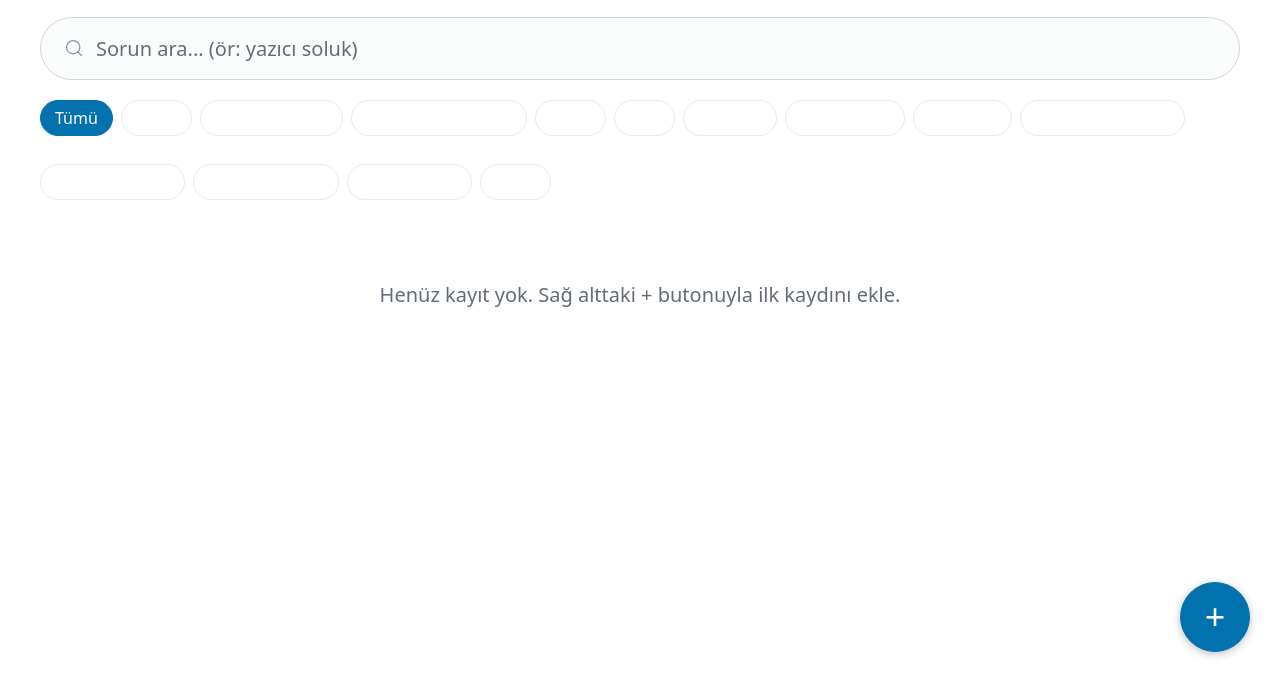
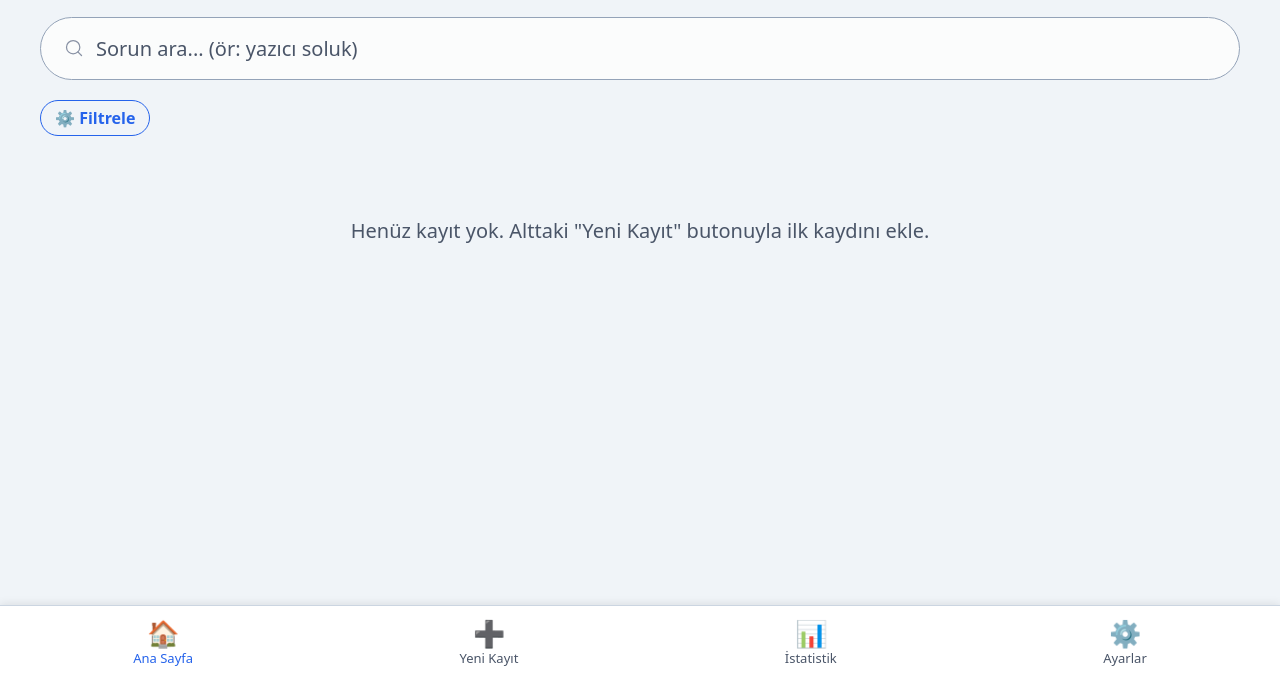
Before and after one commit to Nasrettin2001/ariza-kayit, a plain HTML site: page index.html in a window 1280 px wide. Shown: the part 118-800 px from the top of the page. Drawn offline with nearby package versions, Linux system fonts and the light colour scheme.

Commit message:
Alt navigasyon barı, geri tuşu desteği, filtre daraltma ve aydınlık tema düzeltmesi
- Alt bar eklendi (Ana Sayfa, Yeni Kayıt, İstatistik, Ayarlar)
- FAB butonu ve başlıktaki ikonlar kaldırıldı
- History API ile geri tuşu önceki ekrana dönüyor
- Kategori çipleri daraltıldı, Filtrele butonu ile açılıyor
- Aydınlık tema renkleri düzeltildi (yazılar artık görünür)
- Service worker cache v6'ya güncellendi

Co-Authored-By: Claude Opus 4.6 <noreply@anthropic.com>

```diff
--- a/index.html
+++ b/index.html
@@ -26,8 +26,6 @@
         <h1>Çözüm Defteri</h1>
         <p><small>Çözülen sorunları kaydet, kolayca bul</small></p>
       </div>
-      <button id="btn-istatistik" class="outline secondary btn-ayarlar" aria-label="İstatistik">&#9776;</button>
-      <button id="btn-ayarlar" class="outline secondary btn-ayarlar" aria-label="Ayarlar">&#9881;</button>
     </header>
 
     <input type="search" id="arama-kutusu" placeholder="Sorun ara... (ör: yazıcı soluk)">
@@ -38,14 +36,13 @@
     </div>
 
     <section id="kayit-listesi">
-      <p class="bos-mesaj">Henüz kayıt yok. Sağ alttaki + butonuyla ilk kaydını ekle.</p>
+      <p class="bos-mesaj">Henüz kayıt yok. Alttaki "Yeni Kayıt" butonuyla ilk kaydını ekle.</p>
     </section>
 
     <div id="daha-fazla-wrap" style="display:none; text-align:center; margin:1rem 0;">
       <button id="btn-daha-fazla" class="outline">Daha fazla yükle</button>
     </div>
 
-    <button id="btn-yeni" class="fab" aria-label="Yeni kayıt ekle">+</button>
   </main>
 
   <!-- ===== EKRAN 2: YENİ KAYIT / DÜZENLE ===== -->
@@ -221,6 +218,26 @@
     </article>
   </main>
 
+  <!-- ===== ALT NAVİGASYON BARI ===== -->
+  <nav id="alt-bar" class="alt-bar">
+    <button class="alt-bar-btn aktif" data-ekran="ekran-liste" id="bar-ana">
+      <span class="alt-bar-ikon">🏠</span>
+      <span class="alt-bar-yazi">Ana Sayfa</span>
+    </button>
+    <button class="alt-bar-btn" data-ekran="ekran-form" id="bar-yeni">
+      <span class="alt-bar-ikon">➕</span>
+      <span class="alt-bar-yazi">Yeni Kayıt</span>
+    </button>
+    <button class="alt-bar-btn" data-ekran="ekran-istatistik" id="bar-istatistik">
+      <span class="alt-bar-ikon">📊</span>
+      <span class="alt-bar-yazi">İstatistik</span>
+    </button>
+    <button class="alt-bar-btn" data-ekran="ekran-ayarlar" id="bar-ayarlar">
+      <span class="alt-bar-ikon">⚙️</span>
+      <span class="alt-bar-yazi">Ayarlar</span>
+    </button>
+  </nav>
+
   <!-- JS modülleri -->
   <script src="https://cdn.jsdelivr.net/npm/dexie@4.0.8/dist/dexie.min.js"></script>
   <script src="https://cdn.jsdelivr.net/npm/fuse.js@7.0.0/dist/fuse.min.js"></script>
--- a/js/app.js
+++ b/js/app.js
@@ -14,11 +14,39 @@ import { kayitAra } from './arama.js';
 import { disaAktar, iceAktar, csvDisaAktar, csvIceAktar } from './yedek.js';
 
 // ===== EKRAN YÖNETİMİ =====
-// Tüm ekranları gizleyip sadece istenen ekranı gösterir
-function ekranGoster(ekranId) {
+// Ekran geçmişi: telefonun geri tuşuyla önceki ekrana dönmek için
+let ekranGecmisi = ['ekran-liste'];
+
+function ekranGoster(ekranId, geriMi = false) {
   document.querySelectorAll('.ekran').forEach(el => el.classList.remove('aktif'));
   document.getElementById(ekranId).classList.add('aktif');
   window.scrollTo(0, 0);
+
+  if (!geriMi) {
+    if (ekranGecmisi[ekranGecmisi.length - 1] !== ekranId) {
+      ekranGecmisi.push(ekranId);
+      history.pushState({ ekran: ekranId }, '');
+    }
+  }
+
+  // Alt bar aktif butonu güncelle
+  altBarGuncelle(ekranId);
+}
+
+// Telefonun geri tuşunu yakala
+window.addEventListener('popstate', () => {
+  if (ekranGecmisi.length > 1) {
+    ekranGecmisi.pop();
+    const oncekiEkran = ekranGecmisi[ekranGecmisi.length - 1];
+    ekranGoster(oncekiEkran, true);
+  }
+});
+
+// Alt navigasyon barını güncelle
+function altBarGuncelle(ekranId) {
+  document.querySelectorAll('.alt-bar-btn').forEach(btn => {
+    btn.classList.toggle('aktif', btn.dataset.ekran === ekranId);
+  });
 }
 
 // ===== SAYFA DURUMU =====
@@ -38,6 +66,8 @@ document.addEventListener('DOMContentLoaded', async () => {
   await listeYenile();
   aramaGecmisiniGoster();
   olaylariKur();
+  // İlk ekran için history state ayarla
+  history.replaceState({ ekran: 'ekran-liste' }, '');
 });
 
 // Kategori <select> alanını doldur
@@ -56,37 +86,76 @@ async function kategorileriDoldur() {
 }
 
 // ===== KATEGORİ ÇİPLERİ =====
+let filtrelerAcik = false;
+
 async function kategoriCipleriniOlustur() {
   const kategoriler = await kategorileriYukle();
   const wrap = document.getElementById('kategori-cipler');
   wrap.innerHTML = '';
 
-  // "Tümü" çipi
+  // "Filtrele" aç/kapa butonu
+  const filtreBtn = document.createElement('button');
+  filtreBtn.type = 'button';
+  filtreBtn.className = 'cip filtre-toggle';
+  filtreBtn.textContent = '⚙ Filtrele';
+  filtreBtn.addEventListener('click', () => {
+    filtrelerAcik = !filtrelerAcik;
+    cipGizle(filtrelerAcik);
+    filtreBtn.textContent = filtrelerAcik ? '✕ Kapat' : '⚙ Filtrele';
+  });
+  wrap.appendChild(filtreBtn);
+
+  // Seçili kategori göstergesi
+  if (seciliKategori) {
+    const aktifCip = document.createElement('button');
+    aktifCip.type = 'button';
+    aktifCip.className = 'cip secili';
+    aktifCip.textContent = seciliKategori + ' ✕';
+    aktifCip.addEventListener('click', () => {
+      seciliKategori = null;
+      kategoriCipleriniOlustur();
+      aramaYap();
+    });
+    wrap.appendChild(aktifCip);
+  }
+
+  // Gizlenebilir kategori listesi
+  const cipListesi = document.createElement('div');
+  cipListesi.className = 'cip-listesi';
+  cipListesi.style.display = filtrelerAcik ? '' : 'none';
+
   const tumBtn = document.createElement('button');
   tumBtn.type = 'button';
-  tumBtn.className = 'cip secili';
+  tumBtn.className = 'cip' + (!seciliKategori ? ' secili' : '');
   tumBtn.textContent = 'Tümü';
   tumBtn.addEventListener('click', () => {
     seciliKategori = null;
-    document.querySelectorAll('.cip').forEach(c => c.classList.remove('secili'));
-    tumBtn.classList.add('secili');
+    filtrelerAcik = false;
+    kategoriCipleriniOlustur();
     aramaYap();
   });
-  wrap.appendChild(tumBtn);
+  cipListesi.appendChild(tumBtn);
 
   kategoriler.forEach(kat => {
     const btn = document.createElement('button');
     btn.type = 'button';
-    btn.className = 'cip';
+    btn.className = 'cip' + (seciliKategori === kat ? ' secili' : '');
     btn.textContent = kat;
     btn.addEventListener('click', () => {
       seciliKategori = kat;
-      document.querySelectorAll('.cip').forEach(c => c.classList.remove('secili'));
-      btn.classList.add('secili');
+      filtrelerAcik = false;
+      kategoriCipleriniOlustur();
       aramaYap();
     });
-    wrap.appendChild(btn);
+    cipListesi.appendChild(btn);
   });
+
+  wrap.appendChild(cipListesi);
+}
+
+function cipGizle(goster) {
+  const liste = document.querySelector('.cip-listesi');
+  if (liste) liste.style.display = goster ? '' : 'none';
 }
 
 // ===== ARAMA =====
@@ -126,7 +195,7 @@ async function listeYenile() {
 
   const sonuc = await kayitlariListele(0);
   if (sonuc.kayitlar.length === 0) {
-    liste.innerHTML = '<p class="bos-mesaj">Henüz kayıt yok. Sağ alttaki + butonuyla ilk kaydını ekle.</p>';
+    liste.innerHTML = '<p class="bos-mesaj">Henüz kayıt yok. Alttaki "Yeni Kayıt" butonuyla ilk kaydını ekle.</p>';
     document.getElementById('daha-fazla-wrap').style.display = 'none';
     return;
   }
@@ -373,10 +442,18 @@ async function benzerleriGoster() {
 
 // ===== OLAY DİNLEYİCİLERİ =====
 function olaylariKur() {
-  // Yeni kayıt butonu
-  document.getElementById('btn-yeni').addEventListener('click', () => {
-    formuTemizle();
-    ekranGoster('ekran-form');
+  // Alt navigasyon barı
+  document.querySelectorAll('.alt-bar-btn').forEach(btn => {
+    btn.addEventListener('click', () => {
+      const hedef = btn.dataset.ekran;
+      if (hedef === 'ekran-form') {
+        formuTemizle();
+      } else if (hedef === 'ekran-istatistik') {
+        istatistikGoster();
+        return;
+      }
+      ekranGoster(hedef);
+    });
   });
 
   // Form gönder
@@ -433,15 +510,9 @@ function olaylariKur() {
   // Karanlık tema butonu
   document.getElementById('btn-tema').addEventListener('click', temaToggle);
 
-  // İstatistik ekranı
-  document.getElementById('btn-istatistik').addEventListener('click', istatistikGoster);
+  // İstatistik ve ayarlar geri butonları
   document.getElementById('btn-istatistik-geri').addEventListener('click', () => {
     ekranGoster('ekran-liste');
-  });
-
-  // Ayarlar ekranı
-  document.getElementById('btn-ayarlar').addEventListener('click', () => {
-    ekranGoster('ekran-ayarlar');
   });
   document.getElementById('btn-ayarlar-geri').addEventListener('click', () => {
     ekranGoster('ekran-liste');
--- a/service-worker.js
+++ b/service-worker.js
@@ -1,5 +1,5 @@
 // Önbellek adı sürümlü: dosyalar değişince bu numarayı artır
-const CACHE_ADI = 'cozum-defteri-v5';
+const CACHE_ADI = 'cozum-defteri-v6';
 
 // Çevrimdışı çalışması için önbelleğe alınacak dosyalar
 const ONBELLEK_DOSYALAR = [
--- a/style.css
+++ b/style.css
@@ -6,22 +6,49 @@
   display: block;
 }
 
-/* Sağ alttaki yuvarlak + butonu (FAB) */
-.fab {
+/* ===== ALT NAVİGASYON BARI ===== */
+.alt-bar {
   position: fixed;
-  bottom: 1.5rem;
-  right: 1.5rem;
-  width: 3.5rem;
-  height: 3.5rem;
-  border-radius: 50%;
-  font-size: 1.8rem;
+  bottom: 0;
+  left: 0;
+  right: 0;
+  display: flex;
+  justify-content: space-around;
+  align-items: center;
+  background: var(--pico-card-background-color);
+  border-top: 1px solid var(--pico-muted-border-color);
+  padding: 0.4rem 0;
+  padding-bottom: calc(0.4rem + env(safe-area-inset-bottom, 0px));
+  z-index: 200;
+  box-shadow: 0 -2px 8px rgba(0,0,0,0.08);
+}
+.alt-bar-btn {
+  display: flex;
+  flex-direction: column;
+  align-items: center;
+  gap: 0.15rem;
+  background: none;
+  border: none;
+  padding: 0.3rem 0.8rem;
+  cursor: pointer;
+  color: var(--pico-muted-color);
+  font-size: 0.7rem;
+  transition: color 0.15s;
+  -webkit-tap-highlight-color: transparent;
+}
+.alt-bar-btn .alt-bar-ikon {
+  font-size: 1.3rem;
   line-height: 1;
-  padding: 0;
-  display: flex;
-  align-items: center;
-  justify-content: center;
-  z-index: 100;
-  box-shadow: 0 2px 8px rgba(0, 0, 0, 0.25);
+}
+.alt-bar-btn .alt-bar-yazi {
+  font-size: 0.65rem;
+  font-weight: 500;
+}
+.alt-bar-btn.aktif {
+  color: var(--pico-primary);
+}
+.alt-bar-btn:hover {
+  color: var(--pico-primary);
 }
 
 /* Geri butonu */
@@ -214,12 +241,52 @@
   color: var(--pico-primary);
 }
 
+/* Alt bar için sayfanın altına boşluk bırak */
+body {
+  padding-bottom: 4.5rem;
+}
+
+/* Filtre toggle ve çip listesi */
+.filtre-toggle {
+  font-weight: 600;
+  border-color: var(--pico-primary) !important;
+  color: var(--pico-primary) !important;
+}
+.cip-listesi {
+  display: flex;
+  flex-wrap: wrap;
+  gap: 0.4rem;
+  width: 100%;
+  padding-top: 0.3rem;
+}
+
 /* Mobilde form alanları arası boşluk */
 @media (max-width: 576px) {
   .container {
     padding-left: 1rem;
     padding-right: 1rem;
   }
+}
+
+/* ===== AYDINLIK TEMA RENKLERİ ===== */
+:root:not([data-theme="dark"]) {
+  --pico-color: #1a1a2e;
+  --pico-h1-color: #16213e;
+  --pico-h2-color: #1a1a2e;
+  --pico-h3-color: #1a1a2e;
+  --pico-h4-color: #1a1a2e;
+  --pico-muted-color: #4a5568;
+  --pico-primary: #2563eb;
+  --pico-primary-hover: #1d4ed8;
+  --pico-primary-background: #2563eb;
+  --pico-primary-inverse: #ffffff;
+  --pico-secondary: #475569;
+  --pico-card-background-color: #ffffff;
+  --pico-background-color: #f0f4f8;
+  --pico-muted-border-color: #cbd5e1;
+  --pico-card-border-color: #e2e8f0;
+  --pico-form-element-border-color: #94a3b8;
+  --pico-form-element-focus-color: #2563eb;
 }
 
 /* İstatistik ekranı */
@@ -286,7 +353,7 @@
 @media print {
   .ekran { display: none !important; }
   #ekran-detay { display: block !important; }
-  .detay-butonlar, .btn-geri, .fab { display: none !important; }
+  .detay-butonlar, .btn-geri, .alt-bar { display: none !important; }
   #detay-icerik { padding: 0; }
   body { font-size: 12pt; }
 }
```
